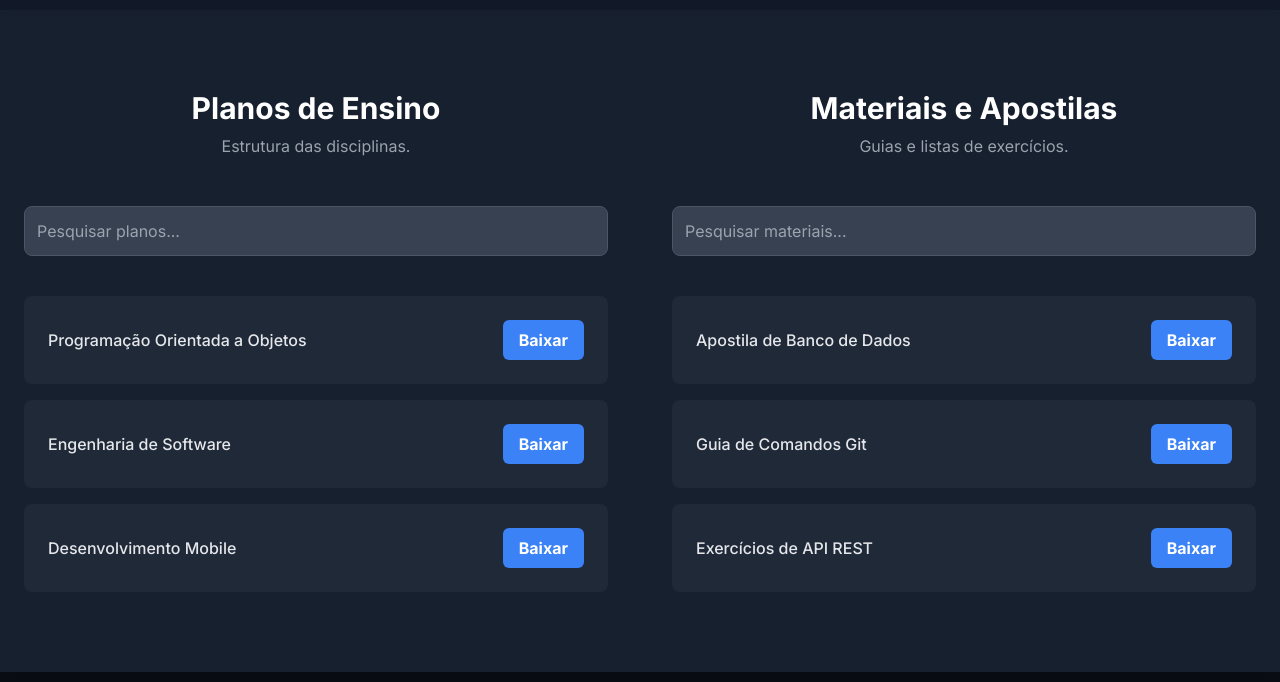
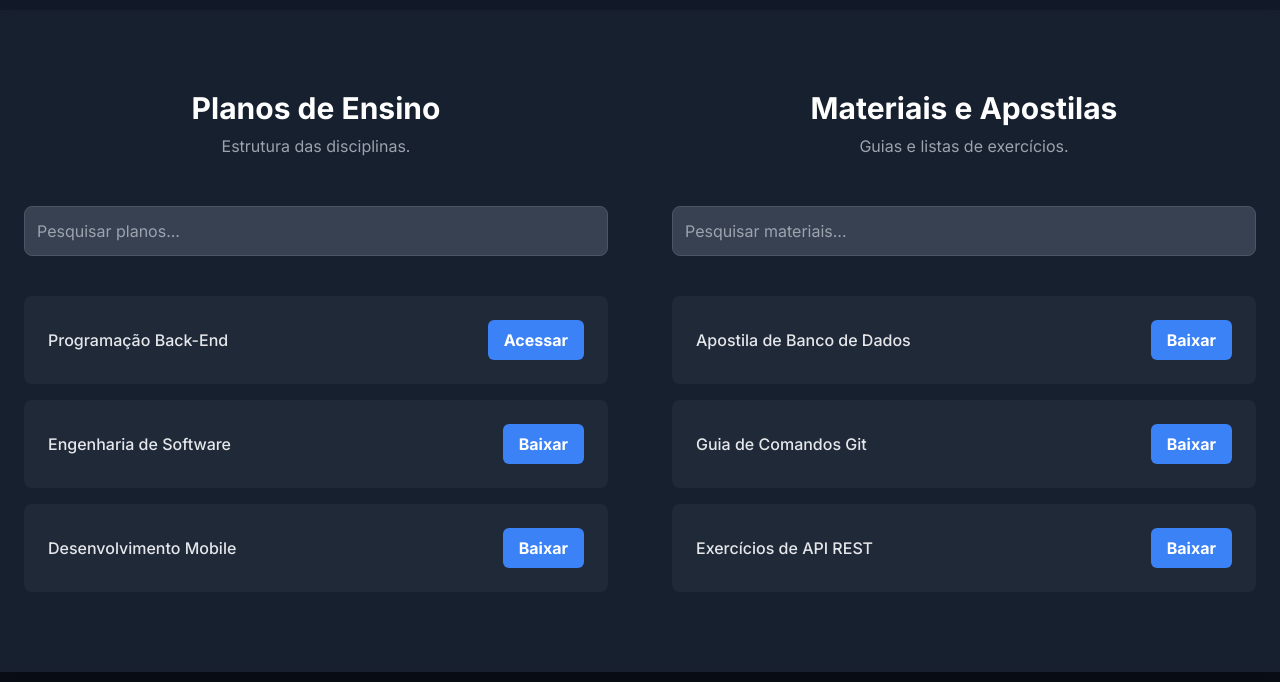
Before and after one commit to devgcruz/site_devgcruz, a plain HTML site: page index.html in a window 1280 px wide. Shown: the part 811-1493 px from the top of the page. Drawn offline with nearby package versions, Linux system fonts and the light colour scheme.

Commit message:
Adiciona plano de ensino Programação Backend

```diff
--- a/index.html
+++ b/index.html
@@ -80,8 +80,8 @@
                         <div class="w-full">
                             <ul id="planos-list" class="space-y-4">
                                 <li class="bg-white/80 dark:bg-gray-800 p-6 rounded-lg card flex justify-between items-center">
-                                    <span class="font-medium text-gray-800 dark:text-gray-200">Programação Orientada a Objetos</span>
-                                    <a href="#" class="bg-blue-500 text-white font-bold py-2 px-4 rounded-md hover:bg-blue-600 transition-colors flex-shrink-0">Baixar</a>
+                                    <span class="font-medium text-gray-800 dark:text-gray-200">Programação Back-End</span>
+                                    <a href="./pages/pe_programacao_backend.html" class="bg-blue-500 text-white font-bold py-2 px-4 rounded-md hover:bg-blue-600 transition-colors flex-shrink-0">Acessar</a>
                                 </li>
                                  <li class="bg-white/80 dark:bg-gray-800 p-6 rounded-lg card flex justify-between items-center">
                                     <span class="font-medium text-gray-800 dark:text-gray-200">Engenharia de Software</span>
```
